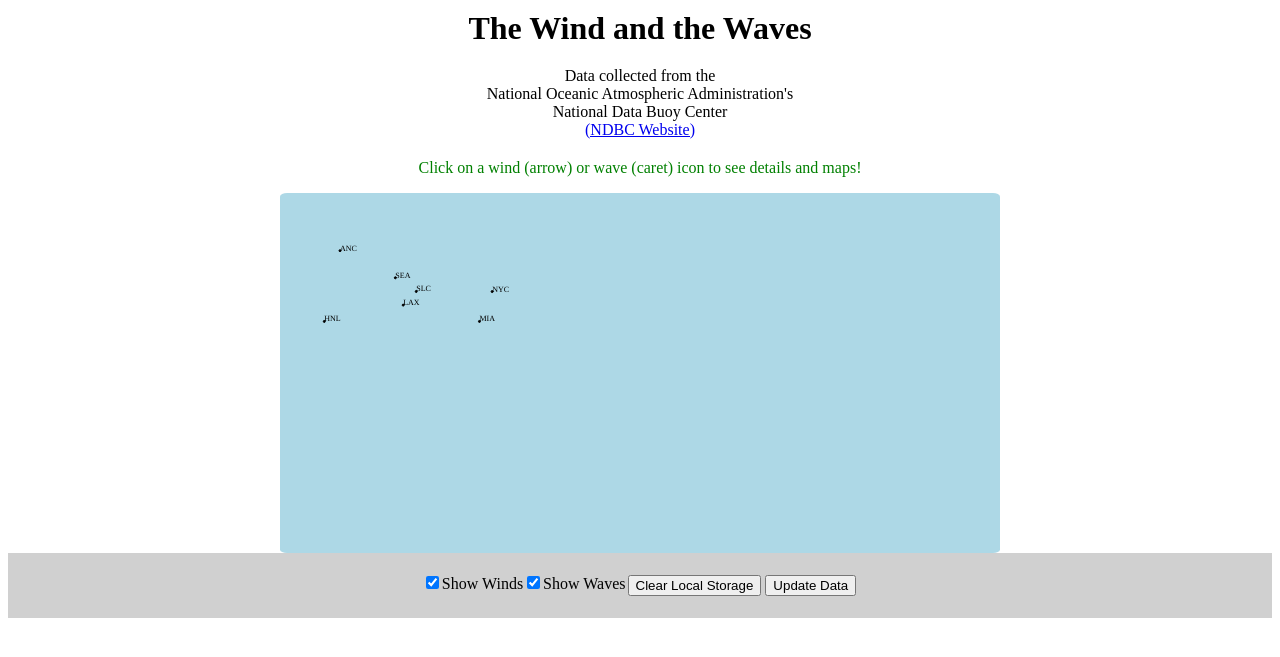
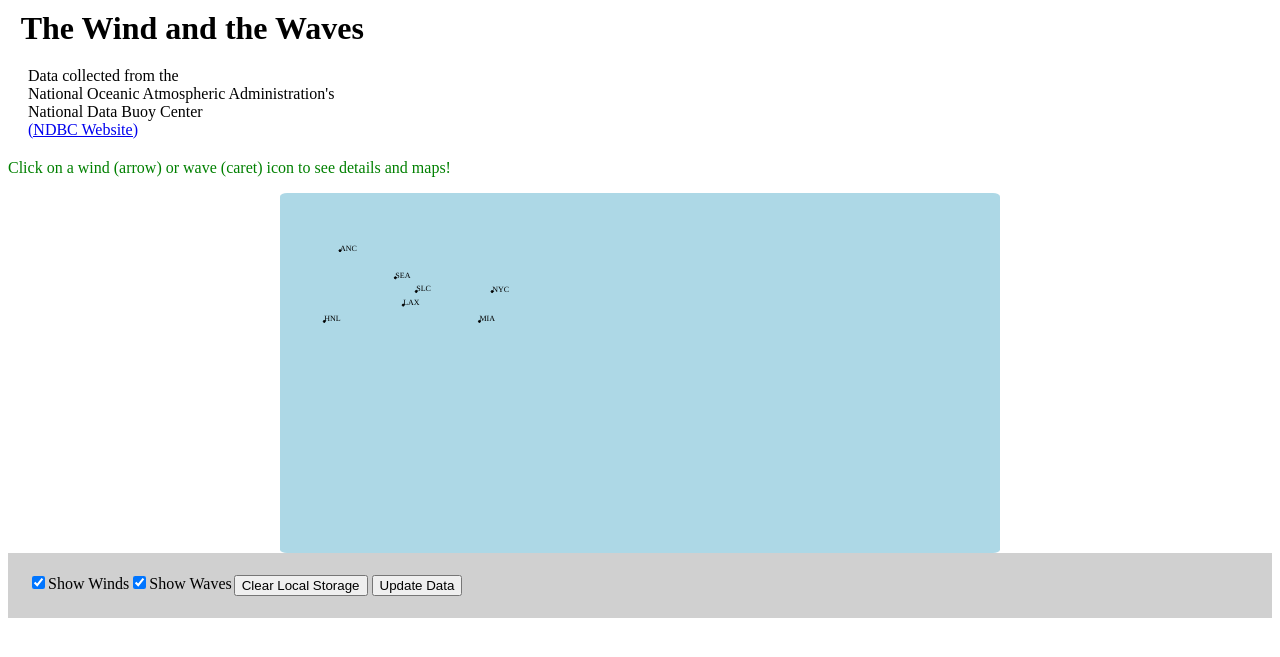
Before and after one commit to BobHathaway2/wdd330-Final-Project, a website with bundled scripts: page index.html in a window 1280 px wide. Shown: the part 61-718 px from the top of the page. Built offline with nearby package versions, Linux system fonts and the light colour scheme; no server answers.

Commit message:
hope this fixes the bug

```diff
--- a/src/css/style.css
+++ b/src/css/style.css
@@ -24,7 +24,7 @@ header {
 }
 footer {
   display: flex;
-  justify-content: center;
+  justify-content: left;
   background-color: var(--light-grey);
   padding: 20px;
 }
@@ -50,7 +50,7 @@ footer {
 }
 h1 {
   margin: 1%;
-  text-align: center;
+  text-align: left;
 }
 #canvas {
   margin-right: auto;
@@ -65,10 +65,10 @@ h1 {
 }
 .subheading {
   margin: 20px;
-  text-align: center;
+  text-align: left;
 }
 .CTA p{
-  text-align: center;
+  text-align: left;
   color: green;
 }
 /* ToolTip classses */
```
